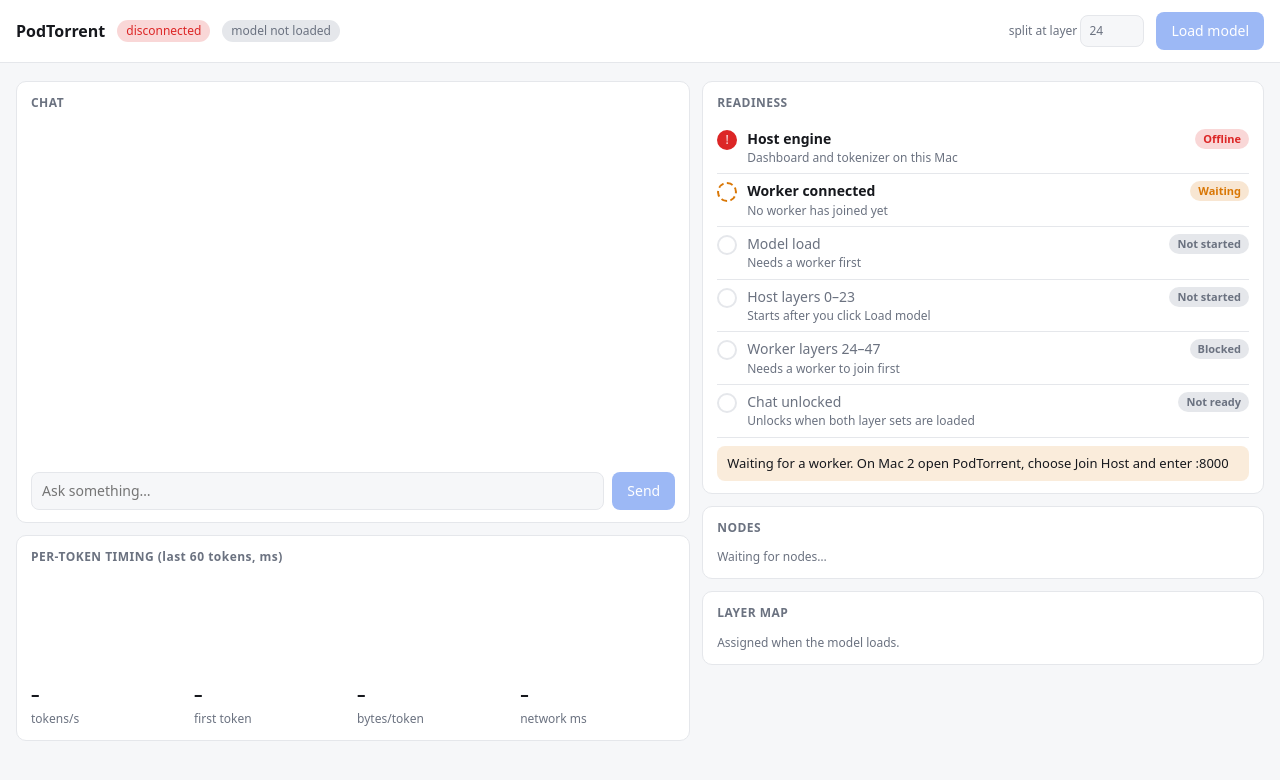
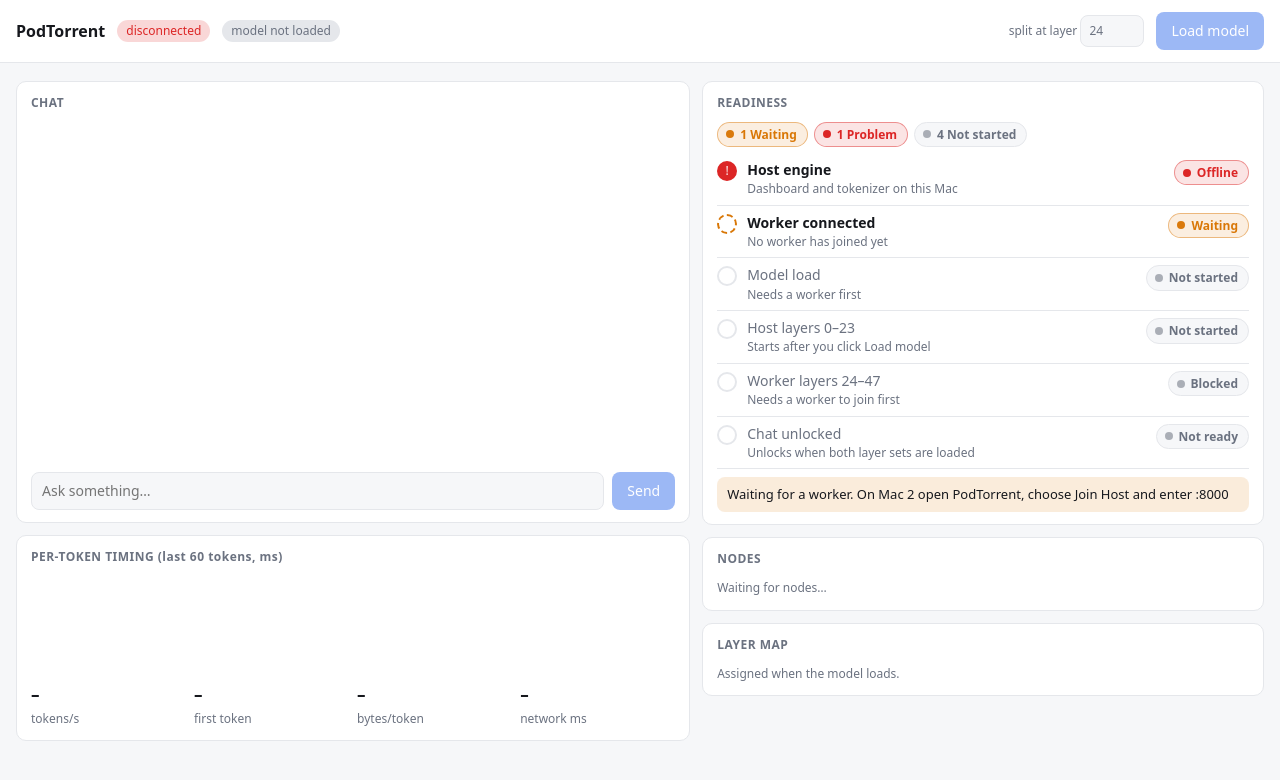
Before and after one commit to podtorrent/podtorrent-desktop, a plain HTML site: page podtorrent/static/index.html in a window 1280 px wide. Drawn offline with Linux system fonts and the light colour scheme.

Commit message:
Readiness panel: status chips and summary row
Co-Authored-By: Claude Sonnet 5.5 <noreply@anthropic.com>

```diff
--- a/podtorrent/static/index.html
+++ b/podtorrent/static/index.html
@@ -42,16 +42,23 @@ button.ghost{background:transparent;color:var(--fg);border-color:var(--line)}
 .step .body{flex:1;min-width:0}
 .step .ttl{font-weight:600}
 .step .det{font-size:12px;color:var(--mut)}
-.step .badge{flex:none;font-size:11px;font-weight:600;padding:2px 8px;border-radius:99px;background:var(--line);color:var(--mut)}
+.chip{display:inline-flex;align-items:center;gap:6px;flex:none;font-size:12px;font-weight:600;padding:3px 10px 3px 8px;border-radius:99px;border:1px solid var(--line);background:var(--bg);color:var(--mut);white-space:nowrap}
+.chip::before{content:"";width:8px;height:8px;border-radius:50%;background:currentColor;opacity:.55}
+.chip.done{color:var(--ok);border-color:color-mix(in srgb,var(--ok) 45%,transparent);background:color-mix(in srgb,var(--ok) 12%,transparent)}
+.chip.done::before{opacity:1}
+.chip.wait{color:var(--warn);border-color:color-mix(in srgb,var(--warn) 45%,transparent);background:color-mix(in srgb,var(--warn) 12%,transparent)}
+.chip.wait::before{opacity:1;animation:pulse 1.4s ease-in-out infinite}
+.chip.active{color:var(--acc);border-color:color-mix(in srgb,var(--acc) 45%,transparent);background:color-mix(in srgb,var(--acc) 12%,transparent)}
+.chip.active::before{opacity:1;animation:pulse 1s ease-in-out infinite}
+.chip.bad{color:var(--bad);border-color:color-mix(in srgb,var(--bad) 45%,transparent);background:color-mix(in srgb,var(--bad) 12%,transparent)}
+.chip.bad::before{opacity:1}
+.chips{display:flex;gap:6px;flex-wrap:wrap;margin-bottom:6px}
+@keyframes pulse{50%{opacity:.25}}
 .step.todo .ttl{color:var(--mut);font-weight:500}
 .step.done i{background:var(--ok);border-color:var(--ok);color:#fff}
-.step.done .badge{background:color-mix(in srgb,var(--ok) 18%,transparent);color:var(--ok)}
 .step.wait i{border-color:var(--warn);border-style:dashed;color:var(--warn)}
-.step.wait .badge{background:color-mix(in srgb,var(--warn) 18%,transparent);color:var(--warn)}
 .step.active i{border-color:var(--acc) var(--line) var(--line) var(--acc);animation:spin 1s linear infinite;color:transparent}
-.step.active .badge{background:color-mix(in srgb,var(--acc) 18%,transparent);color:var(--acc)}
 .step.bad i{background:var(--bad);border-color:var(--bad);color:#fff}
-.step.bad .badge{background:color-mix(in srgb,var(--bad) 18%,transparent);color:var(--bad)}
 @keyframes spin{to{transform:rotate(360deg)}}
 .step .bar{margin:4px 0 0}
 .next{margin-top:8px;padding:8px 10px;border-radius:8px;background:color-mix(in srgb,var(--warn) 14%,transparent);font-size:13px}
@@ -175,7 +182,10 @@ function drawReady(){
   else if(!started)next='Worker joined. Click "Load model" (top right) to download and load each Mac\'s layers.';
   else next='Loading: each Mac downloads its own layers, then loads them. Chat unlocks when both finish.';
   const ic={done:'✓',bad:'!',wait:'',active:'',todo:''};
-  $('ready').innerHTML=steps.map(x=>`<div class="step ${x.s}"><i>${ic[x.s]}</i><div class="body"><div class="ttl">${x.t}</div><div class="det">${x.d}</div>${x.pc!=null?`<div class="bar"><i style="width:${x.pc}%"></i></div>`:''}</div><span class="badge">${x.b}</span></div>`).join('')+`<div class="next ${ok?'ok':''}">${next}</div>`;
+  const cnt={};steps.forEach(x=>cnt[x.s]=(cnt[x.s]||0)+1);
+  const lab={done:'Done',active:'In progress',wait:'Waiting',bad:'Problem',todo:'Not started'};
+  const summary='<div class="chips">'+['done','active','wait','bad','todo'].filter(k=>cnt[k]).map(k=>`<span class="chip ${k}">${cnt[k]} ${lab[k]}</span>`).join('')+'</div>';
+  $('ready').innerHTML=summary+steps.map(x=>`<div class="step ${x.s}"><i>${ic[x.s]}</i><div class="body"><div class="ttl">${x.t}</div><div class="det">${x.d}</div>${x.pc!=null?`<div class="bar"><i style="width:${x.pc}%"></i></div>`:''}</div><span class="chip ${x.s}">${x.b}</span></div>`).join('')+`<div class="next ${ok?'ok':''}">${next}</div>`;
 }
 function drawTimings(){
   const t=timings.slice(-60),max=Math.max(1,...t.map(x=>x.stages.reduce((a,s)=>a+s.compute_ms,0)));
```
